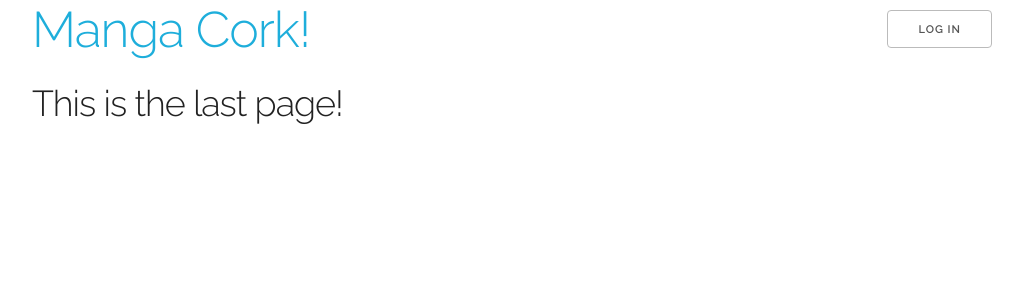
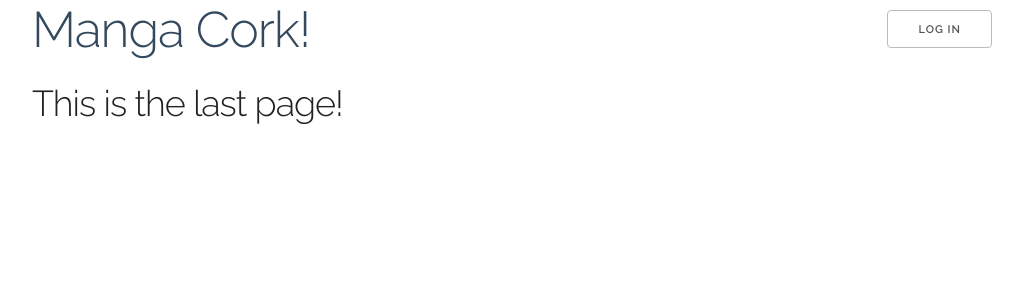
Before and after one commit to luongs/manga-cork, a Flask app: page /last_page in a window 1280 px wide. Shown: the top 300 px of the page, without its empty margins (128-1151 px from the left). Run offline with Flask 2, Linux system fonts and the light colour scheme; parts of the project's set-up code (start-up, migrations or seed data) failed here and were passed over; some libraries are stand-ins or nearby versions.

Commit message:
Change title font color

```diff
--- a/mangacork/static/css/style.css
+++ b/mangacork/static/css/style.css
@@ -8,6 +8,10 @@
 .top button {
     margin-top: 1rem;
     float: right;
+}
+
+.top h1 {
+    color: #34495e;
 }
 
 #logout_button {
```
